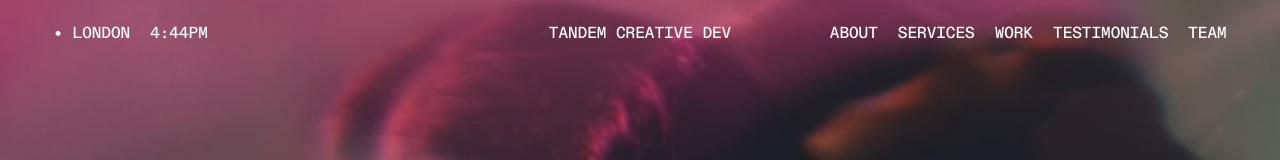
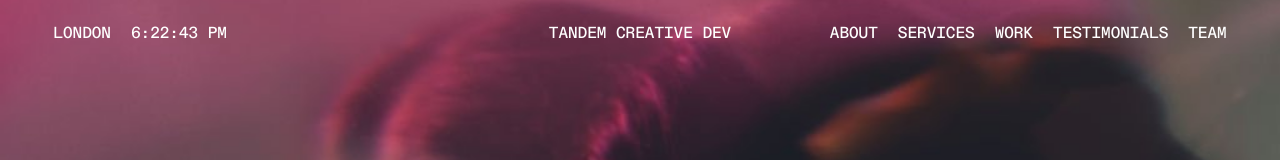
Before and after one commit to TandemCreativeDev/tandem, a Next.js app: page / in a window 1280 px wide. Shown: the top 160 px of the page. Built offline with nearby package versions, Linux system fonts and the light colour scheme.

Commit message:
feature: dynamic time in header

```diff
--- a/src/components/Time.tsx
+++ b/src/components/Time.tsx
@@ -1,8 +1,19 @@
+"use client";
+import { useState, useEffect } from "react";
 export default function Time() {
+  const [currentTime, setCurrentTime] = useState<string>("");
+
+  useEffect(() => {
+    const interval = setInterval(() => {
+      setCurrentTime(new Date().toLocaleTimeString());
+    }, 100);
+
+    return () => clearInterval(interval);
+  }, []);
   return (
     <div className="flex justify-start  gap-5">
-      <p>• London</p>
-      <p>4:44pm</p>
+      <p>London</p>
+      <p>{currentTime}</p>
     </div>
   );
 }
```
